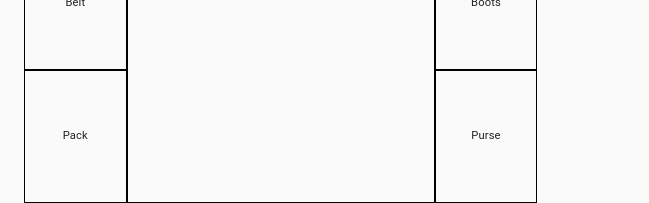
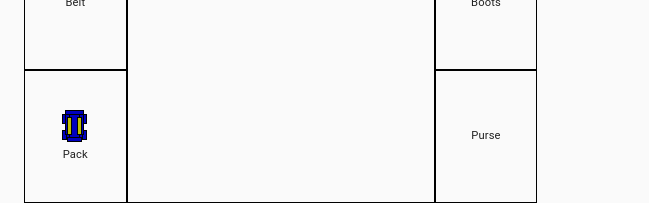
Before and after one commit to pbrn46/cotw-ts, a React (Create React App) app in the folder client/: page /inventory in a window 1280 px wide. Shown: the part 597-800 px from the top of the page, without its empty margins (0-649 px from the left). Built offline with nearby package versions, Linux system fonts and the light colour scheme.

Commit message:
CanvasTileSingle added. Inventory now shows images

```diff
--- a/client/src/assets/tilemap.ts
+++ b/client/src/assets/tilemap.ts
@@ -45,6 +45,8 @@ const tilemapInfoByKey = createTilemapInfoByKey({
   "STAIRS_UP": { tileId: 4, label: "Stairs, Up" },
   "STAIRS_DOWN": { tileId: 5, label: "Stairs, Down" },
   "BAG": { tileId: 81, label: "Bag" },
+  "CHEST": { tileId: 82, label: "Chest" },
+  "PACK": { tileId: 83, label: "Pack" },
   "HERO_MALE": { tileId: 231, label: "Hero (Male)" },
   "HERO_FEMALE": { tileId: 232, label: "Hero (Female)" },
   "GRASS": { tileId: 289, label: "Grass" },
--- /dev/null
+++ b/client/src/components/CanvasTileSingle/CanvasTileSingle.tsx
@@ -0,0 +1,25 @@
+import React, { useRef, useEffect } from 'react'
+import { useSelector } from '../../redux/store'
+import { useDrawTile } from '../../lib/drawUtil'
+import { Pos } from '../../lib/mapUtil'
+
+
+type CanvasTileSingleProps = {
+  tileId: number
+}
+export default function CanvasTileSingle({ tileId }: CanvasTileSingleProps) {
+  const canvasRef = useRef<HTMLCanvasElement | null>(null)
+  const tilePxSize = useSelector(state => state.config.tilePxSize)
+
+  const draw = useDrawTile(canvasRef.current)
+
+  useEffect(() => {
+    draw(tileId, Pos(0, 0))
+  }, [draw, tileId])
+
+  return <canvas
+    width={tilePxSize.width}
+    height={tilePxSize.height}
+    ref={canvasRef}
+  />
+}
--- /dev/null
+++ b/client/src/components/CanvasTileSingle/index.tsx
@@ -0,0 +1 @@
+export { default } from './CanvasTileSingle'
--- a/client/src/components/InventoryBags/InventoryBags.tsx
+++ b/client/src/components/InventoryBags/InventoryBags.tsx
@@ -1,6 +1,7 @@
 import React from 'react'
 import { Grid, Typography } from '@material-ui/core'
 import { useSelector } from '../../redux/store'
+import CanvasTileSingle from '../CanvasTileSingle'
 
 
 export default function InventoryBags() {
@@ -11,9 +12,9 @@ export default function InventoryBags() {
     </Grid>
     <Grid item>
       <Typography>Bag Items</Typography>
-      {bagItems && bagItems.map(bagItem => <div key={bagItem.itemKey}>
-        {bagItem.tileId}
-      </div>)}
+      {bagItems && bagItems.map(bagItem => <span key={bagItem.itemKey}>
+        <CanvasTileSingle tileId={bagItem.tileId} />
+      </span>)}
     </Grid>
   </Grid>
 }
--- a/client/src/components/InventoryEquipped/EquippedItemBox.tsx
+++ b/client/src/components/InventoryEquipped/EquippedItemBox.tsx
@@ -1,9 +1,20 @@
 import React from 'react'
+import { useSelector } from '../../redux/store'
+import CanvasTileSingle from '../CanvasTileSingle'
 
 
 type EquippedItemBoxProps = {
   label: string
+  type: EquippableType
 }
-export default function EquippedItemBox({ label }: EquippedItemBoxProps) {
-  return <td style={{ width: "20%" }}>{label}</td>
+export default function EquippedItemBox({ label, type }: EquippedItemBoxProps) {
+  const itemInSlot = useSelector(state => state.inventory[type])
+  return <td style={{ width: "20%" }}>
+    {itemInSlot ? (
+      <span>
+        <CanvasTileSingle tileId={itemInSlot.tileId} />
+        <br /> {label}
+      </span>
+    ) : label}
+  </td>
 }
--- a/client/src/components/InventoryEquipped/InventoryEquipped.tsx
+++ b/client/src/components/InventoryEquipped/InventoryEquipped.tsx
@@ -8,32 +8,32 @@ export default function InventoryEquipped() {
   return <table className="InventoryEquippedTable">
     <tbody>
       <tr>
-        <EquippedItemBox label="Armor" />
-        <EquippedItemBox label="Neck" />
-        <EquippedItemBox label="Overgarment" />
-        <EquippedItemBox label="Helm" />
-        <EquippedItemBox label="Shield" />
+        <EquippedItemBox label="Armor" type="armor" />
+        <EquippedItemBox label="Neck" type="neckwear" />
+        <EquippedItemBox label="Overgarment" type="overgarment" />
+        <EquippedItemBox label="Helm" type="helmet" />
+        <EquippedItemBox label="Shield" type="shield" />
       </tr>
       <tr>
-        <EquippedItemBox label="Bracers" />
+        <EquippedItemBox label="Bracers" type="bracers" />
         <td colSpan={3} rowSpan={5}></td>
-        <EquippedItemBox label="Gauntlets" />
+        <EquippedItemBox label="Gauntlets" type="gauntlets" />
       </tr>
       <tr>
-        <EquippedItemBox label="Weapon" />
-        <EquippedItemBox label="Free Hand" />
+        <EquippedItemBox label="Weapon" type="weapon" />
+        <EquippedItemBox label="Free Hand" type="freeHand" />
       </tr>
       <tr>
-        <EquippedItemBox label="Right Ring" />
-        <EquippedItemBox label="Left Ring" />
+        <EquippedItemBox label="Right Ring" type="rightRing" />
+        <EquippedItemBox label="Left Ring" type="leftRing" />
       </tr>
       <tr>
-        <EquippedItemBox label="Belt" />
-        <EquippedItemBox label="Boots" />
+        <EquippedItemBox label="Belt" type="belt" />
+        <EquippedItemBox label="Boots" type="boots" />
       </tr>
       <tr>
-        <EquippedItemBox label="Pack" />
-        <EquippedItemBox label="Purse" />
+        <EquippedItemBox label="Pack" type="pack" />
+        <EquippedItemBox label="Purse" type="purse" />
       </tr>
     </tbody>
   </table>
--- a/client/src/redux/reducers/inventory.ts
+++ b/client/src/redux/reducers/inventory.ts
@@ -24,7 +24,7 @@ const initialState: InventoryState = {
   boots: null,
   pack: {
     itemKey: uniqueKey(),
-    tileId: getTilemapInfoByKey("BAG").tileId,
+    tileId: getTilemapInfoByKey("PACK").tileId,
     itemType: "container",
     contents: [],
     weight: 500,
```
